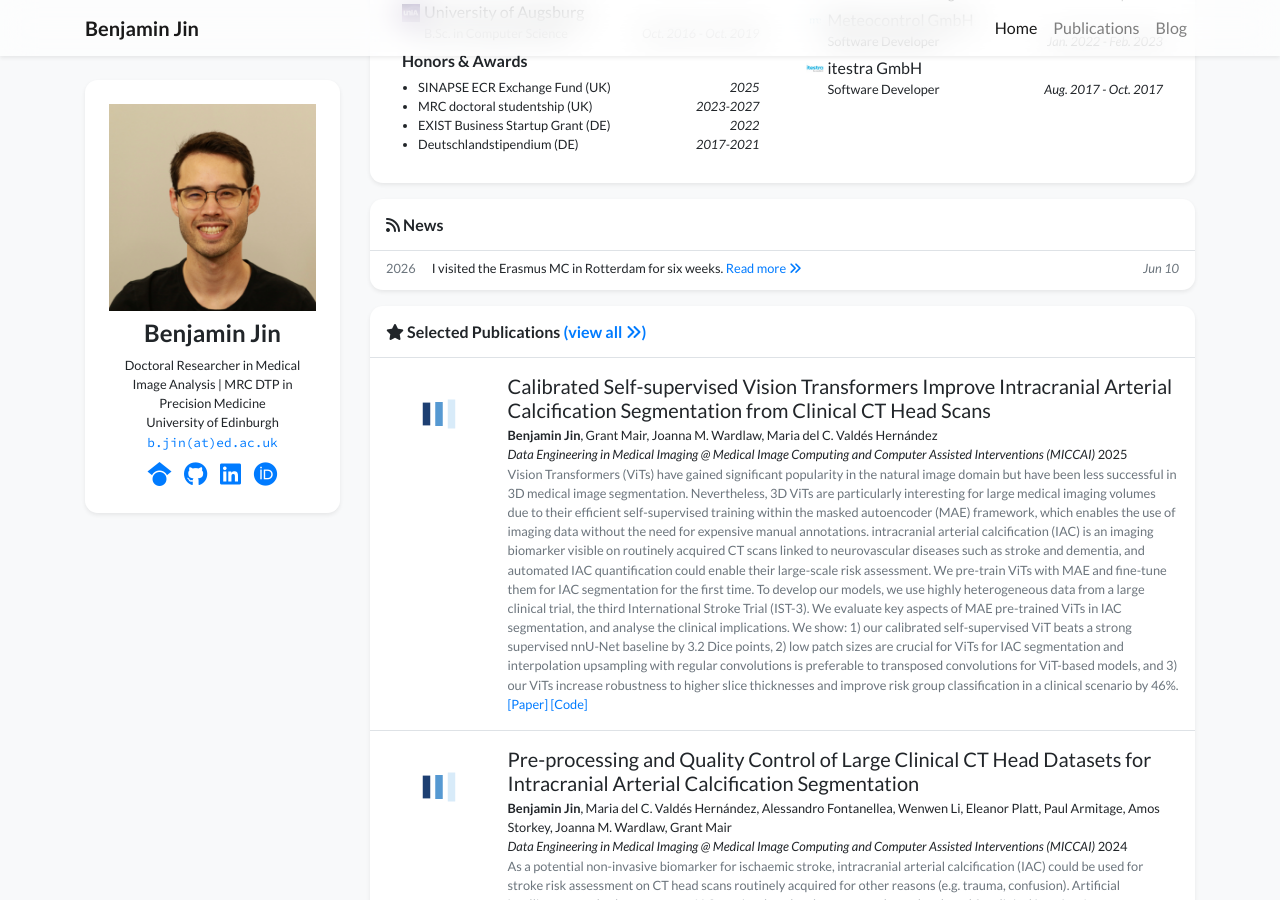
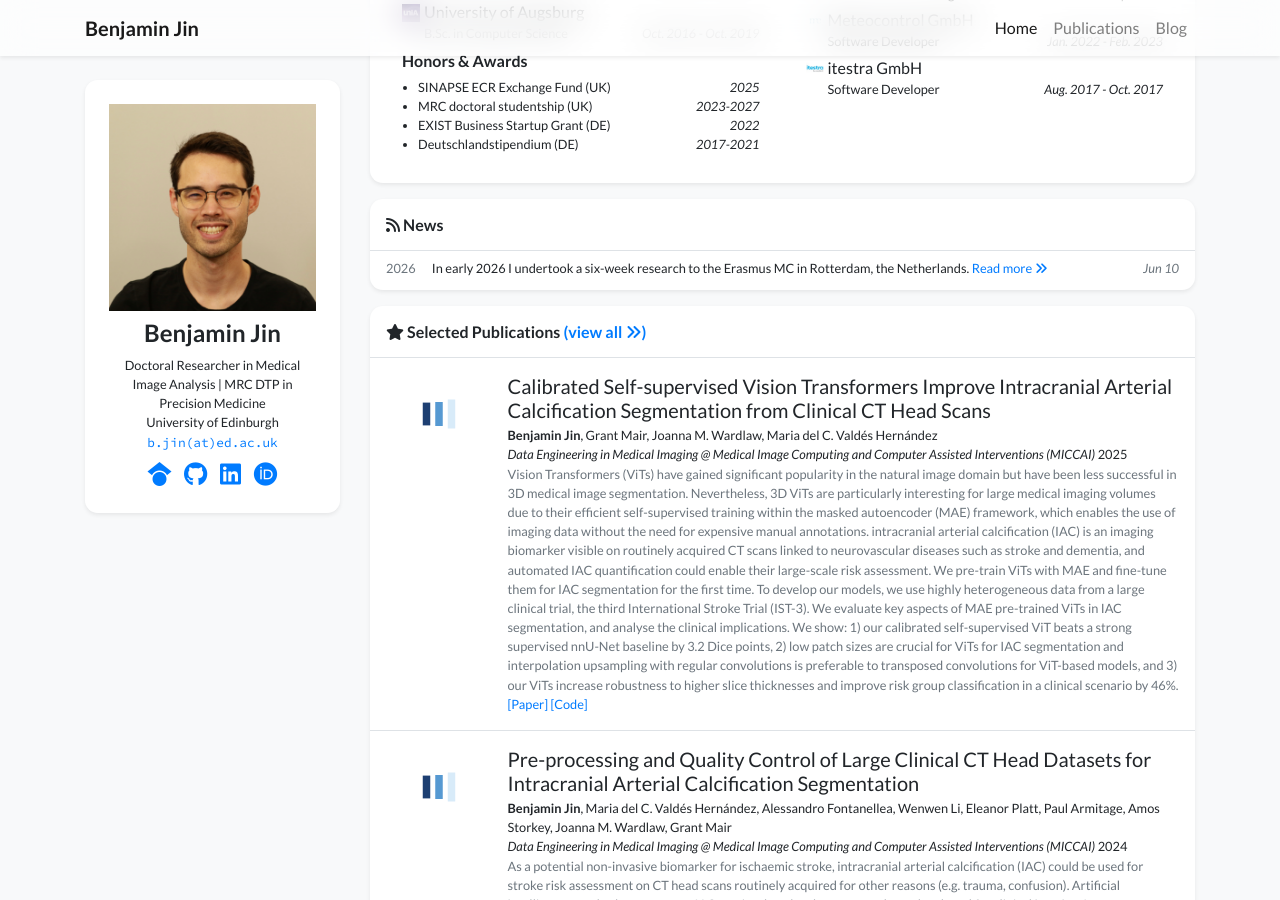
Before and after one commit to bjin96/bjin96.github.io, a Jekyll site: the page built from index.html, in a window 1280 px wide and 900 px high, scrolled down 680 px. Built offline with Jekyll 4.4.1, drawn with Linux system fonts in a browser that asks for light colours; nearby versions of some CDN libraries; a style sheet for code colours, icons or effects is not loaded.

Commit message:
Improve emc blog

```diff
--- a/_posts/2026-06-10-research-visit-emc.md
+++ b/_posts/2026-06-10-research-visit-emc.md
@@ -5,6 +5,8 @@ date: 2026-06-10
 tags:
   - Post
 ---
+
+In early 2026 I undertook a six-week research to the Erasmus MC in Rotterdam, the Netherlands.
 
 ![alt text](/assets/images/photos/erasmusmc.jpg "Erasmus MC")
 
```
Also changed, not shown: _news/2026-news1.md (+1 -1 lines).
